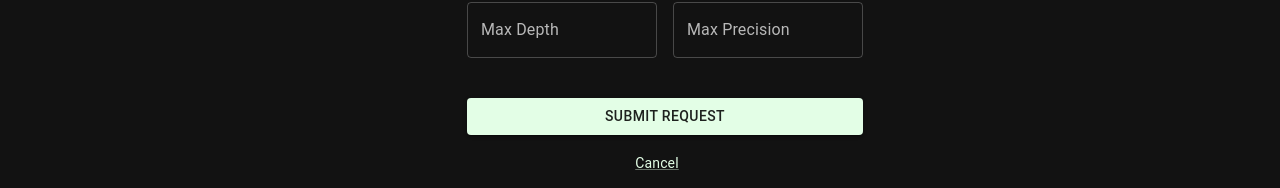
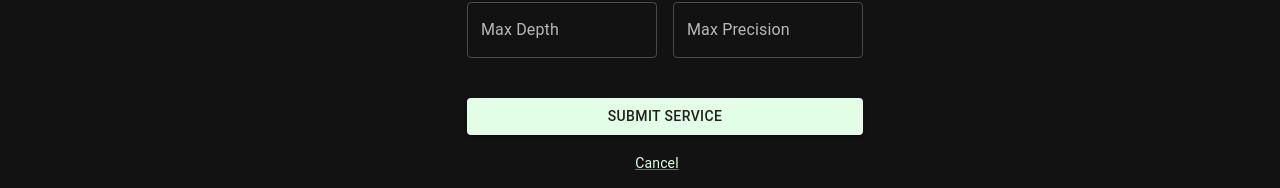
Before and after one commit to Jack-Jackk/I-Need-a-Thing, a React (Create React App) app in the folder ui/: page /posts/new/service in a window 1280 px wide. Shown: the part 572-760 px from the top of the page. Built offline with nearby package versions, Linux system fonts and the light colour scheme; no server answers.

Commit message:
changed mock data, fixed a submit button

```diff
--- a/ui/src/views/CreateService/index.js
+++ b/ui/src/views/CreateService/index.js
@@ -188,7 +188,7 @@ function CreateRequest() {
               variant="contained"
               sx={{ mt: 3, mb: 2 }}
             >
-              Submit Request
+              Submit Service
             </Button>
             </Grid>
             <Grid container justifyContent="center" marginBottom={3}>
```
Also changed, not shown: 2 other files (tests, documents, lock files or other folders).
